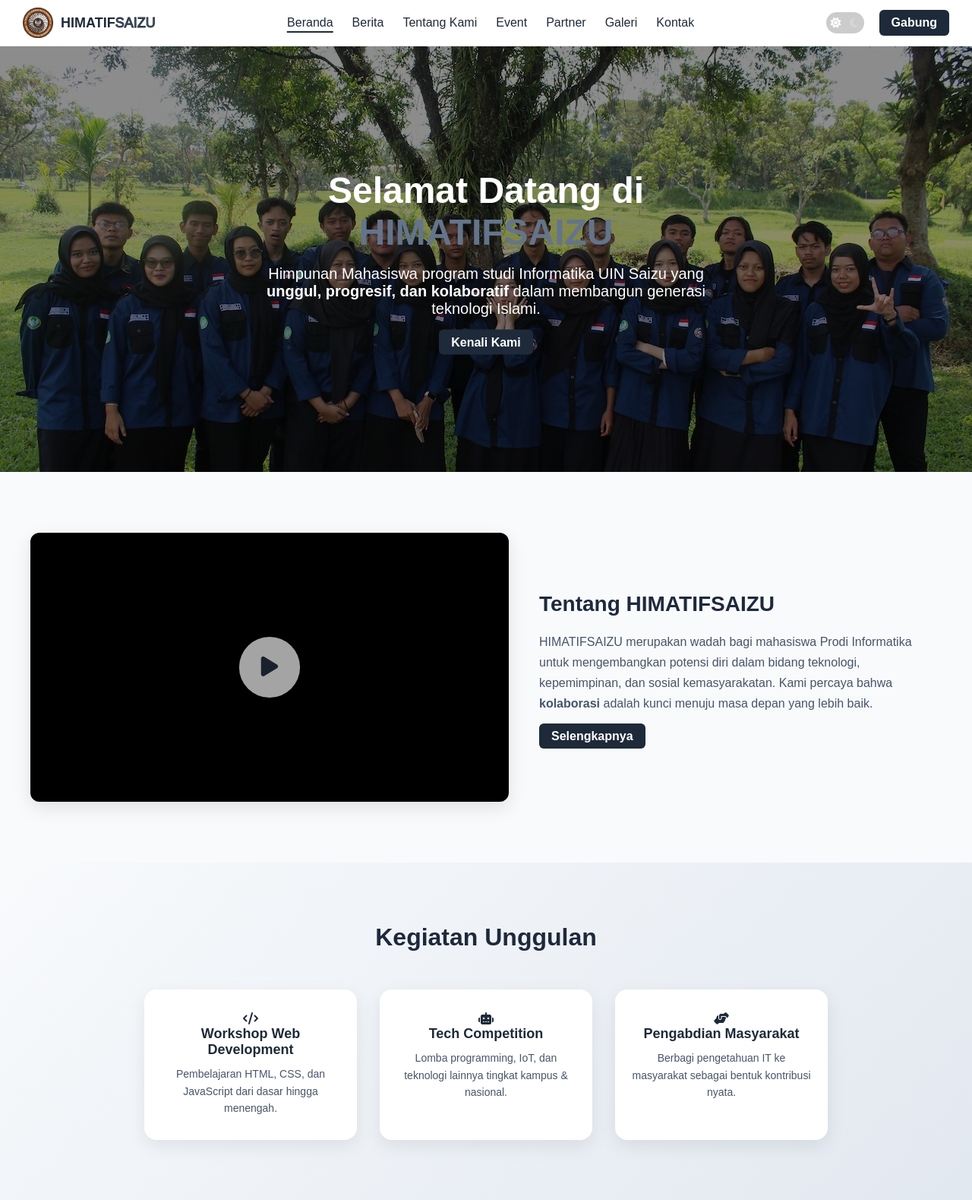
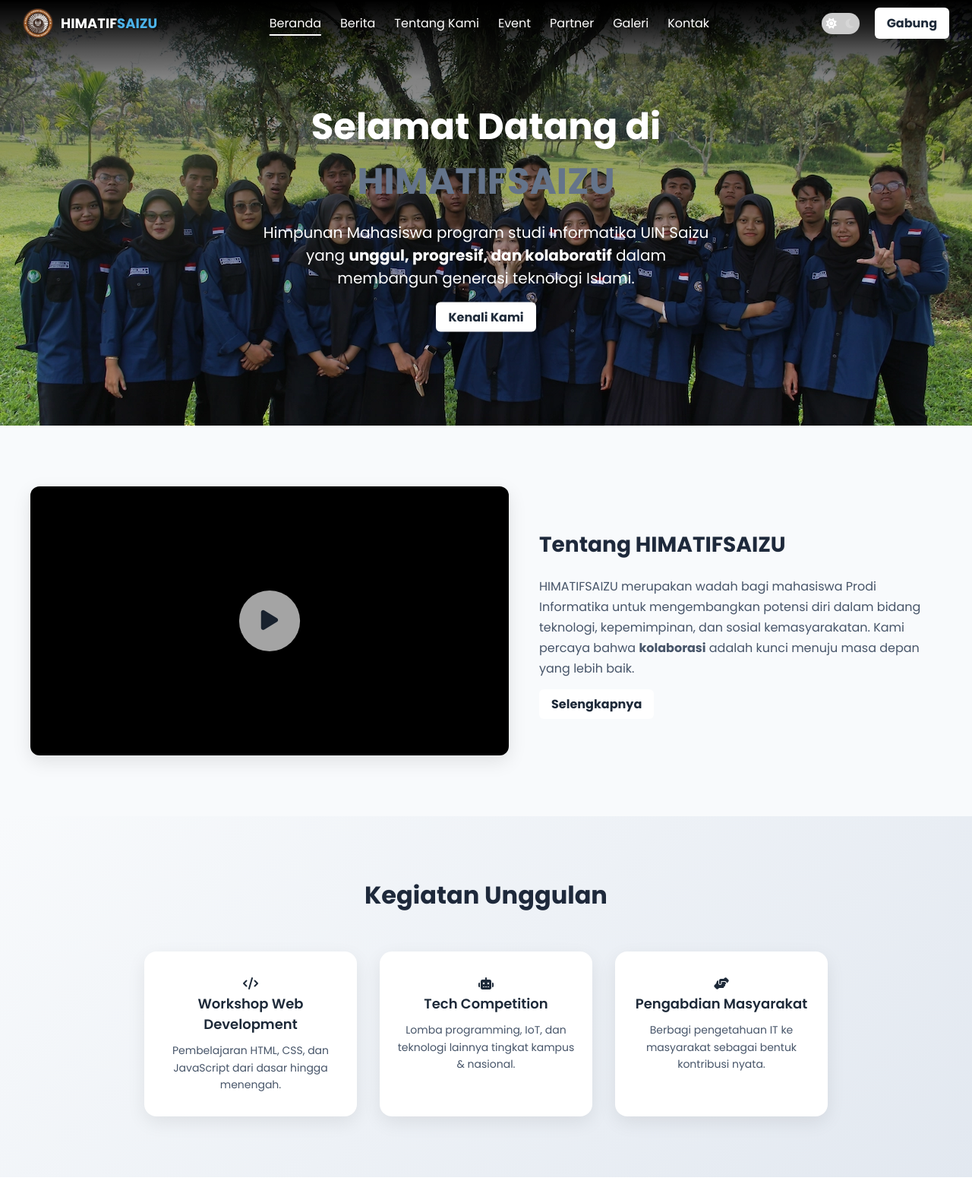
Before and after one commit to Z-A-N/Z-A-N.github.io, a PHP site: page / in a window 1280 px wide. Shown: the top 1579 px of the page at 76% size. Run offline with PHP 8.4, Linux system fonts and the light colour scheme.

Commit message:
ini header gradiant

```diff
--- a/assets/style.css
+++ b/assets/style.css
@@ -49,28 +55,27 @@ body.dark-mode .action_btn:hover {
 body.dark-mode .toggle_btn {
   color: #ffffff;
 }
-body.dark-mode .dropdown_menu {
-  background: #1E2A39;
-}
-body.dark-mode .dropdown_menu li a {
-  color: #e2e8f0;
-}
-body.dark-mode .dropdown_menu li a:hover {
-  background-color: #1E2A39;
-}
 
 /* ================== */
 /* ===== Header ===== */
 /* ================== */
 
 header {
+   position: absolute;
+  top: 0;
+  left: 0;
   width: 100%;
-  position: relative;
-  background-color: #ffffff;
-  border-bottom: 1px solid #eaeaea;
-  z-index: 1000;
+  height: 100px;
+  background: linear-gradient(
+    to bottom,
+    rgba(0, 0, 0, 1) 0%,
+    rgba(0, 0, 0, 0.7) 35%,
+    rgba(0, 0, 0, 0.3) 65%,
+    rgba(0, 0, 0, 0) 100%
+  );
+  pointer-events: none;
+  z-index: 110;
 }
-
 .navbar {
   display: flex;
   align-items: center;
@@ -92,15 +97,16 @@ header {
   height: 40px;
   object-fit: contain;
 }
+/* Teks logo dan nav links diubah jadi putih agar terlihat di atas gradasi gelap */
 .logo h1 {
   font-size: 18px;
-  color: #1E2A39;
+  color: #ffffff;
   font-weight: bold;
+  text-shadow: 1px 1px 3px rgba(0, 0, 0, 0.6);
 }
 .logo h1 span {
-  color: #64748b;
-  -webkit-text-stroke: 1px #1E2A39;
-  font-weight: normal;
+  color: #4CB3EA;
+  font-weight: 700;
 }
 
 /* Nav Links */
@@ -117,7 +123,7 @@ header {
 }
 .nav-links li a {
   text-decoration: none;
-  color: #1E2A39;
+  color: #ffffff;
   font-weight: 500;
   padding: 5px 0;
   position: relative;
@@ -127,7 +133,7 @@ header {
   position: absolute;
   width: 0;
   height: 2px;
-  background: #1E2A39;
+  background: #ffffff;
   left: 50%;
   bottom: 0;
   transform: translateX(-50%);
@@ -259,9 +270,10 @@ header {
 }
 
 /* Action Button (Shared) */
+/* Mengubah tombol utama agar lebih kontras */
 .action_btn {
-  background-color: #1E2A39;
-  color: white;
+  background-color: #ffffff;
+  color: #1E2A39;
   padding: 8px 16px;
   border-radius: 6px;
   text-decoration: none;
@@ -301,10 +314,11 @@ header {
   height: 100%;
   object-fit: cover;
 }
+/* Pastikan z-index sudah benar */
 .slide-overlay {
   position: absolute;
   inset: 0;
-  background: rgba(0, 0, 0, 0.45);
+  background: linear-gradient(to bottom, rgba(0,0,0,0.6), rgba(0,0,0,0.3), rgba(0,0,0,0));
   z-index: 1;
 }
 body.dark-mode .slide-overlay {
--- a/index.html
+++ b/index.html
@@ -4,6 +4,7 @@
   <meta charset="UTF-8" />
   <meta name="viewport" content="width=device-width, initial-scale=1.0"/>
   <title>HIMATIFSAIZU - HMPS Informatika UIN Saizu</title>
+  <link href="https://fonts.googleapis.com/css2?family=Poppins:wght@400;600;700&display=swap" rel="stylesheet" />
   <link rel="stylesheet" href="https://cdnjs.cloudflare.com/ajax/libs/font-awesome/6.5.0/css/all.min.css" />
   <link rel="stylesheet" href="https://cdn.jsdelivr.net/npm/swiper@11/swiper-bundle.min.css"/>
   <link rel="stylesheet" href="assets/style.css" />
```
Also changed, not shown: other parts of assets/style.css (+27 -15 lines), admin/login.php (added, +22 -0 lines), admin/dashboard.php (added), admin/logout.php (added), config/koneksi.php (added).
